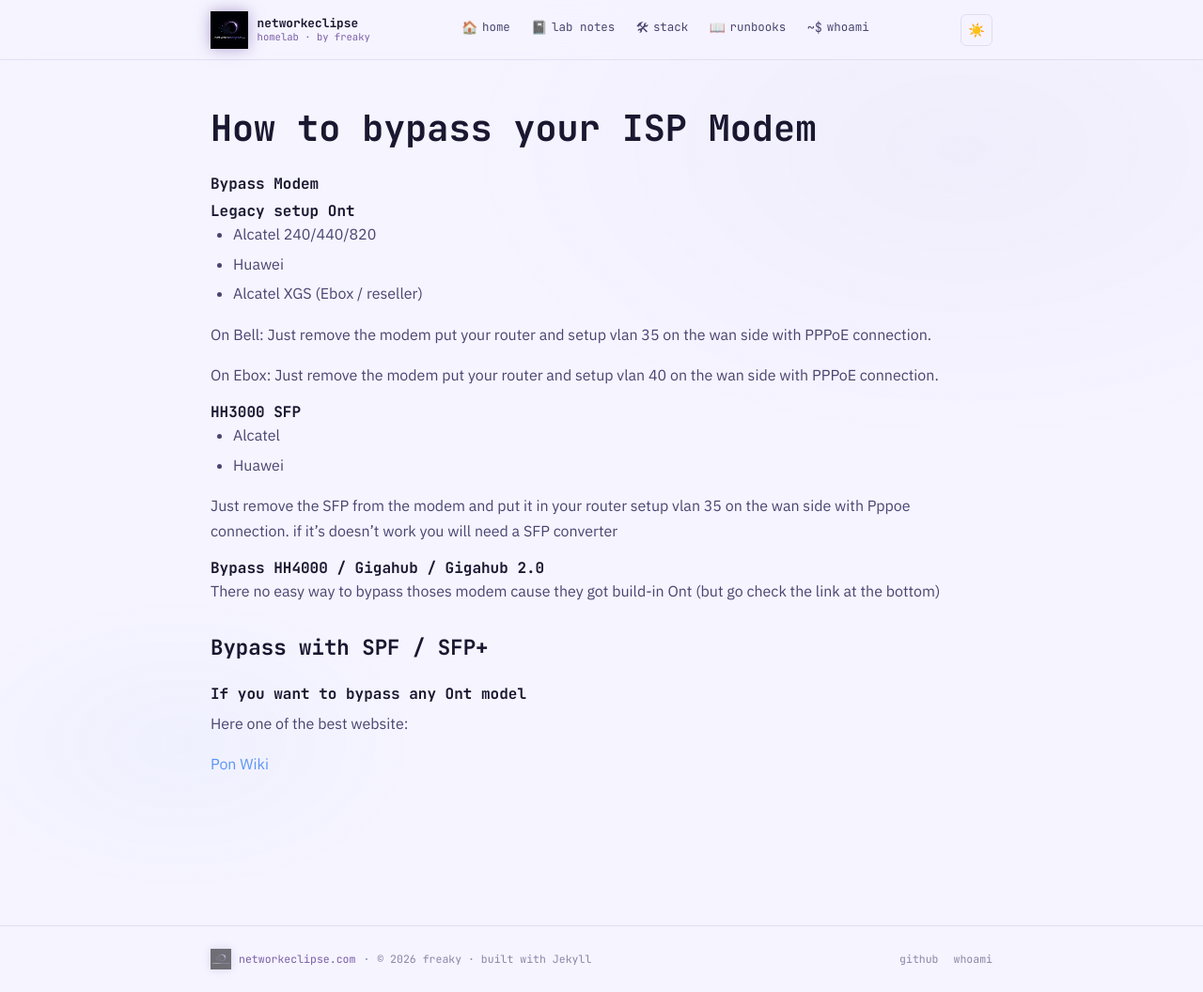
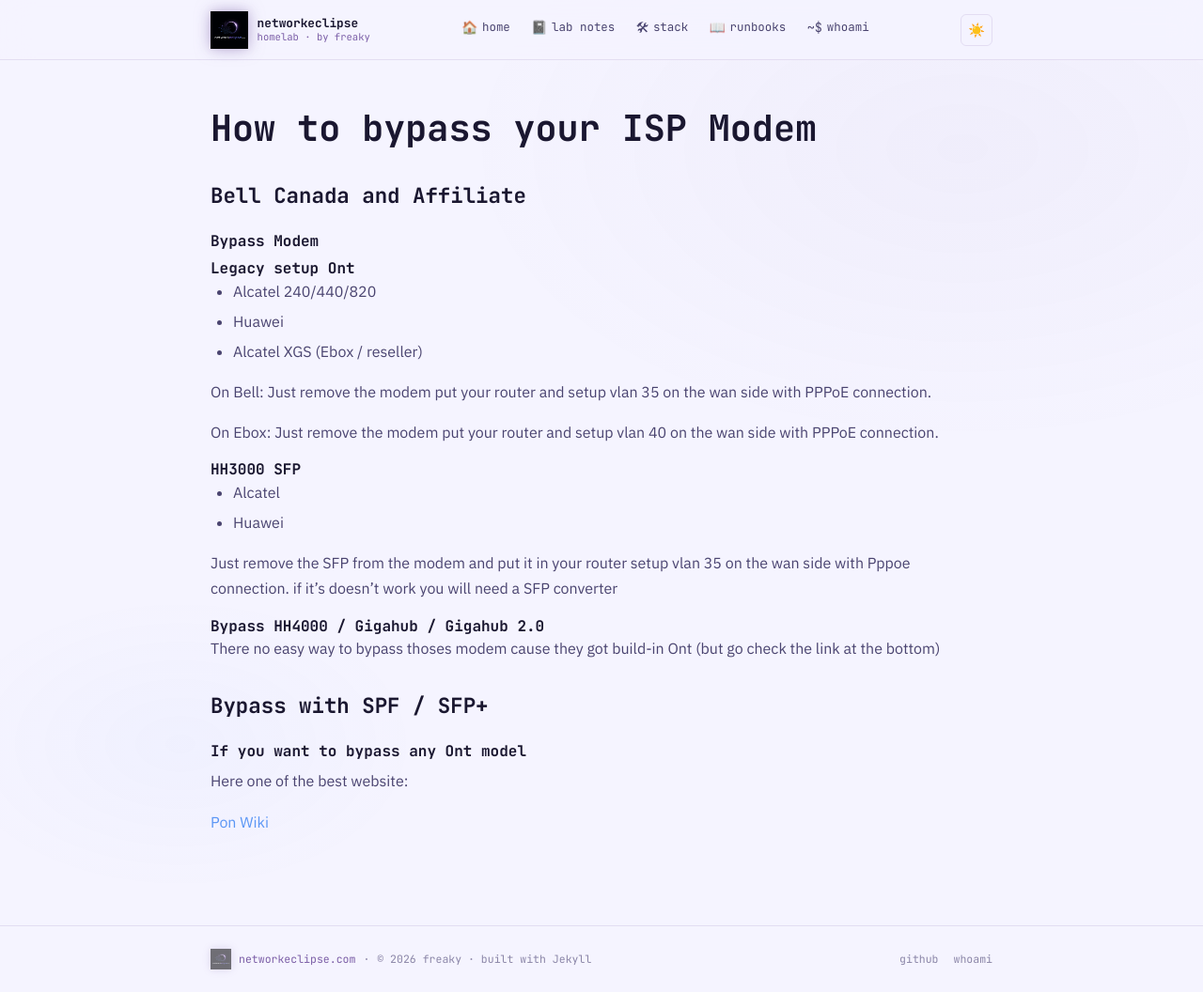
Before and after one commit to Freaky2112/freaky2112.github.io, a Jekyll site: the page built from _posts/2026-05-04-bypass_modem.md, in a window 1280 px wide and 1056 px high. Shown: the whole window at 94% size. Built offline with Jekyll 4.4.1, drawn with Linux system fonts in a browser that asks for light colours.

Commit message:
Add bell section

```diff
--- a/_posts/2026-05-04-bypass_modem.md
+++ b/_posts/2026-05-04-bypass_modem.md
@@ -6,7 +6,11 @@
 
 # How to bypass your ISP Modem
 
+## Bell Canada and Affiliate
+
 ### Bypass Modem
+
+
 
 #### Legacy setup Ont
   - Alcatel 240/440/820
```
